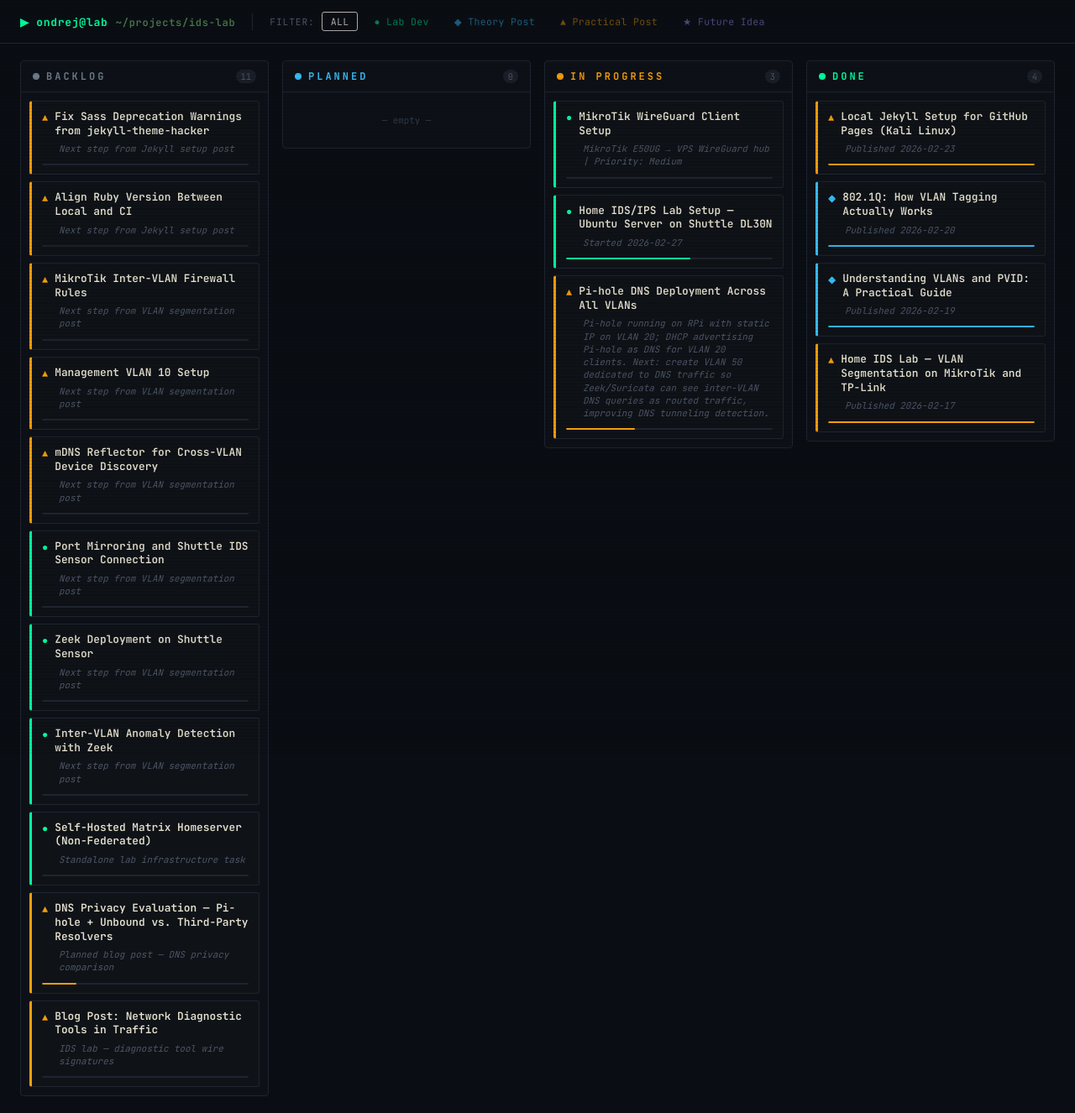
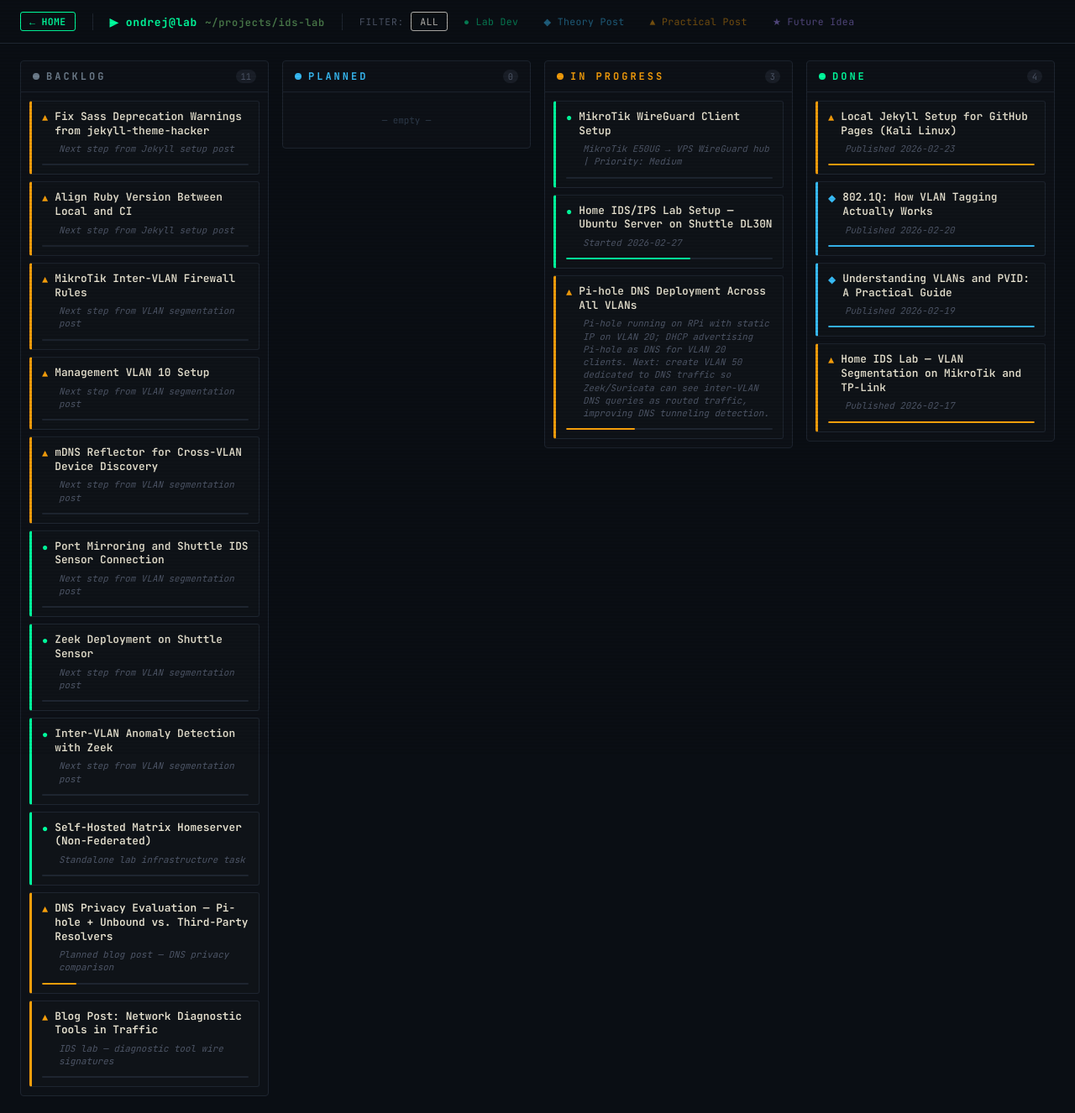
Before and after one commit to ondrejrollinger/ondrejrollinger.github.io, a Jekyll site: the page lab-tracker/index.html, which Jekyll copies as it is, in a window 1280 px wide. Shown: the whole page at 84% size. Built offline with Jekyll 4.4.1, drawn with Linux system fonts in a browser that asks for light colours.

Commit message:
Add Home navigation button to lab tracker
Adds a styled "← HOME" anchor button to the lab tracker header so
users can navigate back to the site root from the standalone React page.

https://claude.ai/code/session_01CSYfsNc4ogYw9xaonjKVMd

```diff
--- a/lab-tracker/index.html
+++ b/lab-tracker/index.html
@@ -442,6 +442,30 @@
       color: #b3b1ad;
       border-color: #3a4a5c;
     }
+
+    /* ── Home button ── */
+    .home-btn {
+      font-family: inherit;
+      font-size: 0.72rem;
+      font-weight: 600;
+      padding: 3px 10px;
+      border-radius: 3px;
+      border: 1px solid #00ff9f;
+      cursor: pointer;
+      background: transparent;
+      color: #00ff9f;
+      text-decoration: none;
+      display: inline-flex;
+      align-items: center;
+      gap: 4px;
+      letter-spacing: 0.03em;
+      transition: background 0.15s;
+      flex-shrink: 0;
+    }
+
+    .home-btn:hover {
+      background: rgba(0, 255, 159, 0.10);
+    }
   </style>
 </head>
 <body>
@@ -883,6 +907,8 @@
         <>
           {/* Header */}
           <header className="header">
+            <a href="/" className="home-btn">← HOME</a>
+            <div className="header-divider" />
             <div className="header-title">
               <span className="header-prompt">▶ ondrej@lab</span>{' '}
               <span className="header-path">~/projects/ids-lab</span>
```
